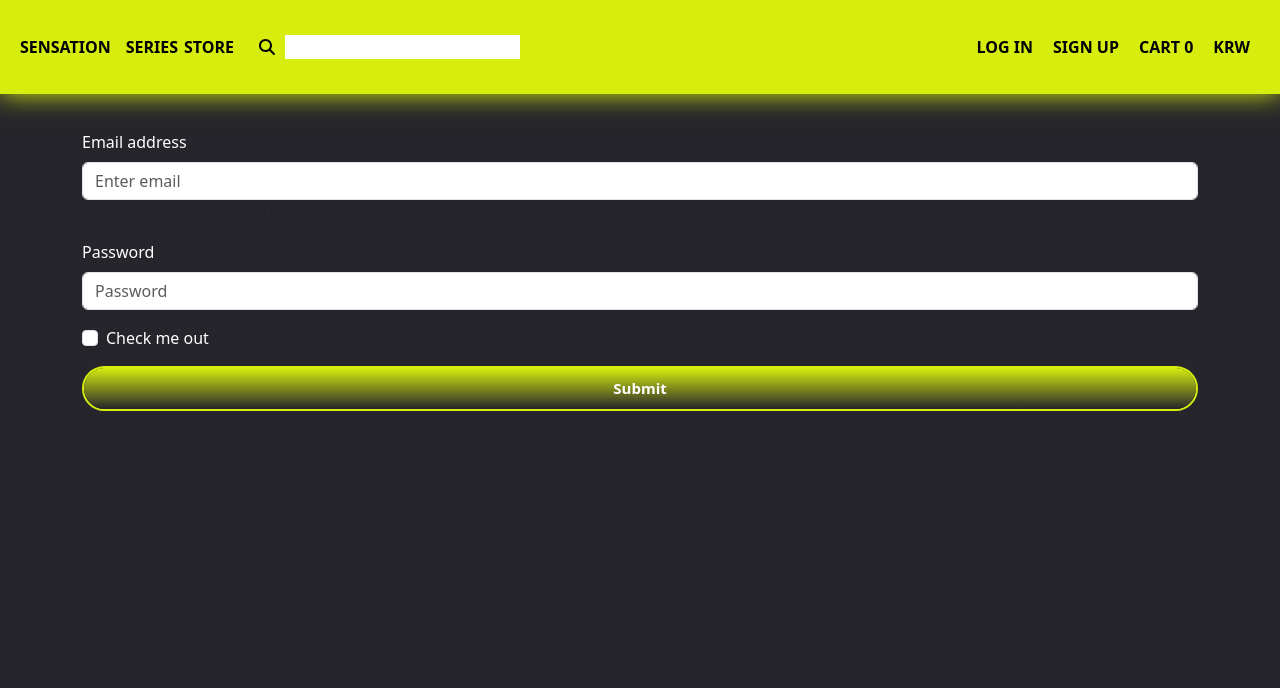
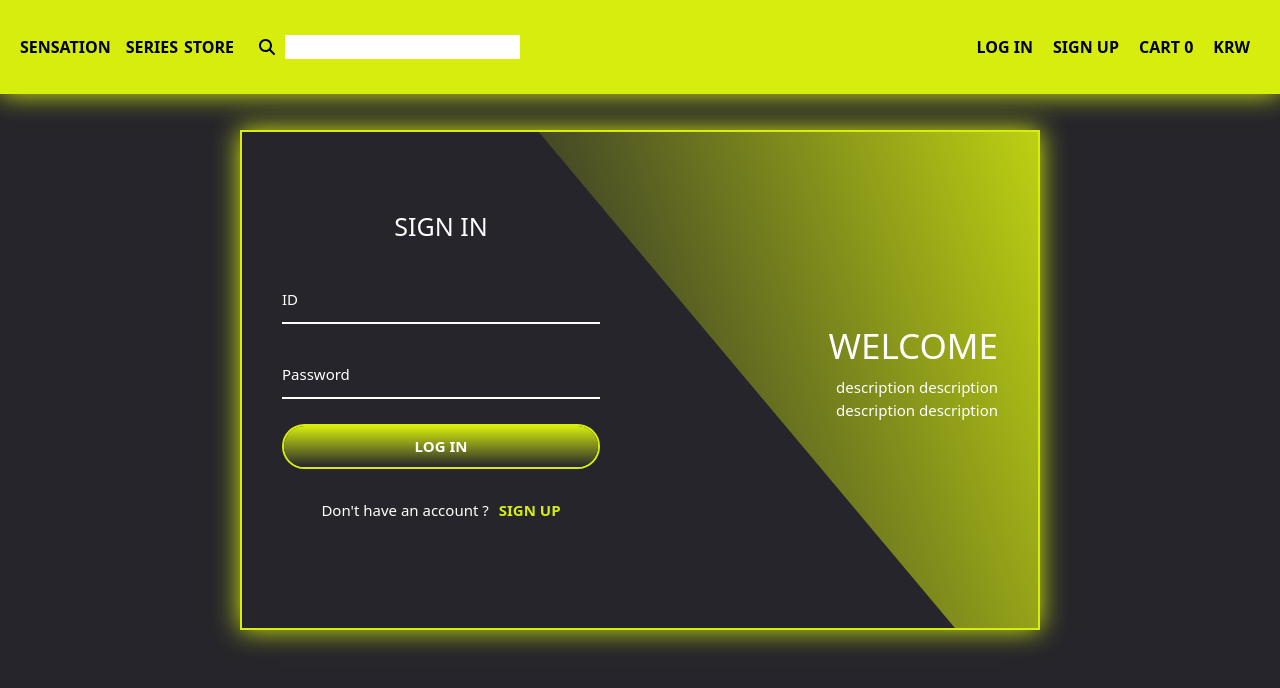
Before and after one commit to sangwon11/shoppingmall-clone, a React (Create React App) app: page /login in a window 1280 px wide. Shown: the top 688 px of the page. Built offline with nearby package versions, Linux system fonts and the light colour scheme.

Commit message:
login 수정

```diff
--- /dev/null
+++ b/src/page/Login.css
@@ -0,0 +1,147 @@
+.login1 {
+    position: relative;
+    border: 1px solid;
+    width: 800px;
+    height: 500px;
+    border: 2px solid #d6ed0e;
+    box-shadow: 0 0 25px #d6ed0e;
+    color: #fff;
+    overflow: hidden;
+}
+
+.login-box {
+    position: relative;
+    width: 50%;
+    height: 100%;
+    display: flex;
+    flex-direction: column;
+    justify-content: center;
+    left: 0;
+    padding: 0 40px;
+}
+
+.login-box h2 {
+    text-align: center;
+    font-size: 25px;
+}
+
+.login-box div {
+    position: relative;
+    width: 100%;
+    height: 50px;
+    margin-top: 25px;
+    color: #fff;
+}
+
+.login-box div input {
+    width: 100%;
+    height: 100%;
+    background: transparent;
+    color: #fff;
+    border: none;
+    outline: none;
+    font-size: 15px;
+    border-bottom: 2px solid #fff;
+    transition: 1s;
+}
+
+.login-box div label {
+    position: absolute;
+    left: 0;
+    top: 50%;
+    font-size: 15px;
+    transform: translateY(-50%);
+    transition: 0.5s;
+}
+
+.login-box div input:focus ~ label {
+    color: #d6ed0e;
+    top: -5px;
+}
+
+.login-box div input:focus {
+    border-bottom: 2px solid #d6ed0e;
+}
+
+.btn {
+    position: relative;
+    width: 100%;
+    height: 45px;
+    background: transparent;
+    border-radius: 40px;
+    cursor: pointer;
+    font-size: 15px;
+    font-weight: 600;
+    color: #fff;
+    border: 2px solid #d6ed0e;
+    overflow: hidden;
+    z-index: 1;
+}
+
+.btn::before {
+    content: "";
+    position: absolute;
+    height: 300%;
+    width: 100%;
+    background: linear-gradient(#25252b, #d6ed0e, #25252b, #d6ed0e);
+    top: -100%;
+    left: 0;
+    z-index: -1;
+    transition: 0.5s;
+}
+
+ .btn:hover:before {
+    top: 0;
+}
+
+.login-btn {
+    font-size: 15px;
+    text-align: center;
+}
+
+.login-btn span {
+    margin-left: 10px;
+    cursor:pointer;
+    font-weight: 600;
+    color: #d6ed0e;
+}
+
+.login-btn span:hover {
+    text-decoration: underline;
+}
+
+.login-info {
+    position:absolute;
+    top: 0;
+    height: 100%;
+    width: 50%;
+    display: flex;
+    flex-direction: column;
+    justify-content: center;
+}
+
+.login-info h2 {
+    text-transform: uppercase;
+    font-size: 35px;
+    line-height: 1.3;
+}
+.login-info p {
+    font-size: 15px;
+}
+
+.login-info.login {
+    right: 0;
+    text-align: right;
+    padding: 0 40px 0 120px;
+}
+
+.login1 .shape {
+    position: absolute;
+    right: 0;
+    top: -5px;
+    height: 600px;
+    width: 850px;
+    background: linear-gradient(45deg,#25252b,#d6ed0e);
+    transform: rotate(10deg) skewY(40deg);
+    transform-origin: bottom right;
+}
--- a/src/page/Login.js
+++ b/src/page/Login.js
@@ -1,38 +1,44 @@
 import React from 'react'
-import { Button, Container, Form } from 'react-bootstrap';
+import './Login.css';
 import { useNavigate } from 'react-router-dom';
 
 const Login = ({setAuthenticate}) => {
   const navigate = useNavigate();
   const loginUser = (event) => {
     event.preventDefault();
-    console.log("login")
     setAuthenticate(true);
     navigate('/store')
   }
+  const gotoSignup = () => {
+    navigate('/signup')
+  }
   return (
-    <Container>
-      <Form onSubmit={(event)=>loginUser(event)}>
-        <Form.Group className="mb-3" controlId="formBasicEmail">
-        <Form.Label>Email address</Form.Label>
-        <Form.Control type="email" placeholder="Enter email" />
-        <Form.Text className="text-muted">
-          We'll never share your email with anyone else.
-        </Form.Text>
-        </Form.Group>
-
-        <Form.Group className="mb-3" controlId="formBasicPassword">
-        <Form.Label>Password</Form.Label>
-        <Form.Control type="password" placeholder="Password" />
-        </Form.Group>
-        <Form.Group className="mb-3" controlId="formBasicCheckbox">
-        <Form.Check type="checkbox" label="Check me out" />
-        </Form.Group>
-        <Button variant="danger" type="submit">
-        Submit
-        </Button>
-      </Form>
-    </Container>
+    <div className='login1'>
+        <div className='shape'></div>
+        <div className='login-box'>
+            <h2>SIGN IN</h2>
+            <form onSubmit={(event) => loginUser(event)}>
+                <div>
+                    <input/>
+                    <label>ID</label>
+                </div>
+                <div>
+                    <input/>
+                    <label>Password</label>
+                </div>
+                <div>
+                    <button className='btn' type='submit'>LOG IN</button>
+                </div>
+                <div className='login-btn'>
+                    <p>Don't have an account ?<span onClick={gotoSignup}>SIGN UP</span></p>
+                </div>
+            </form>
+        </div>
+        <div className='login-info login'>
+            <h2>WELCOME</h2>
+            <p>description description description description</p>
+        </div>
+    </div>
   )
 }
 
```
